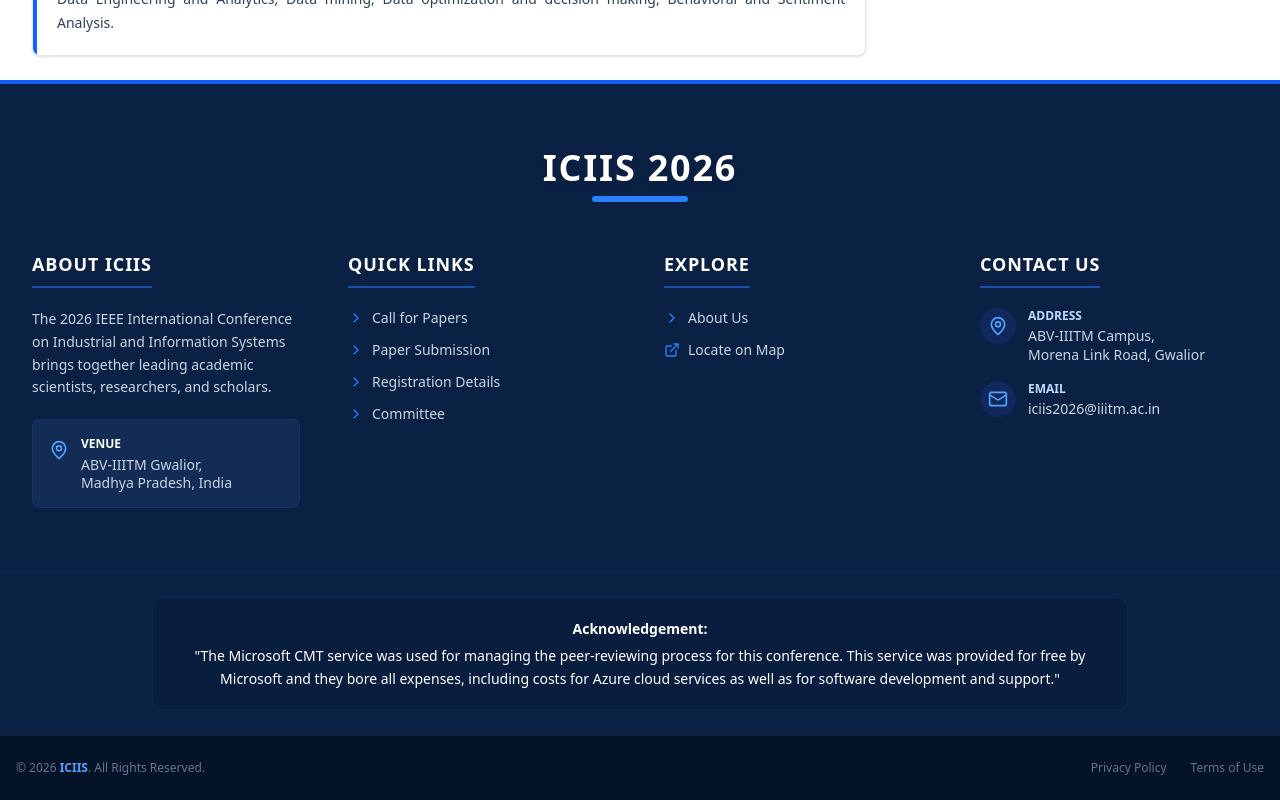
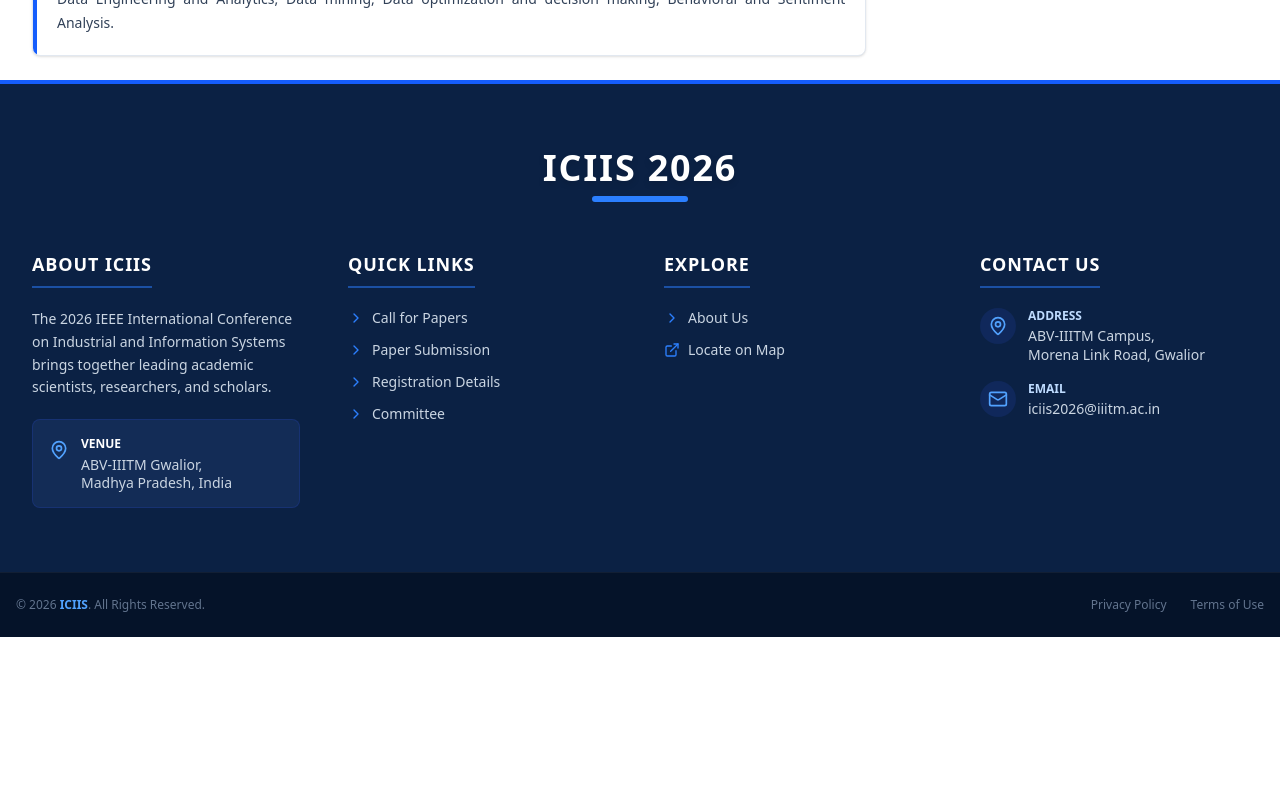
Before and after one commit to Utkarsh-sharma47/ICIIS-2026, a React (Vite) app: page / in a window 1280 px wide. Shown: the part 2447-3247 px from the top of the page. After the commit the page ends 3084 px from the top, so only its background shows below. Built offline with nearby package versions, Linux system fonts and the light colour scheme.

Commit message:
removed acknowlegment form footer

```diff
--- a/src/components/Footer.jsx
+++ b/src/components/Footer.jsx
@@ -122,7 +122,7 @@
       </div>
 
       {/* --- REFINED CMT DISCLAIMER (Professional & Integrated) --- */}
-      <div className="border-t border-blue-900/30">
+      {/* <div className="border-t border-blue-900/30">
         <div className="max-w-5xl mx-auto px-6 py-6 text-center">
             <div className="bg-[#081b38]/50 border border-blue-500/10 rounded-xl p-4 md:p-5">
                 <p className="text-sm text-white leading-relaxed font-normal">
@@ -131,7 +131,7 @@
                 </p>
             </div>
         </div>
-      </div>
+      </div> */}
 
       {/* Copyright Bar */}
       <div className="bg-[#051329] border-t border-white/5">
```
